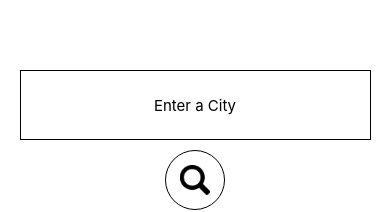
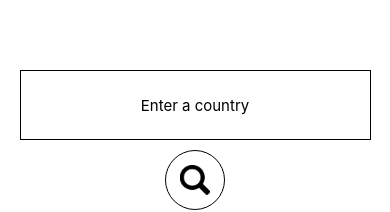
Before and after one commit to Danryg/CityPop, a React Native app: screen /SearchCountry in a window 390 px wide. Shown: the part 184-396 px from the top of the page. Built offline with nearby package versions, Linux system fonts and the light colour scheme.

Commit message:
Fixed so that it is displayed as an input hint

```diff
--- a/src/components/SearchFieldComponent.js
+++ b/src/components/SearchFieldComponent.js
@@ -19,7 +19,7 @@ export class SearchFieldComponent extends Component{
         return (
             <View style={styles.buttonContainer}>
                 {/** Input field*/}
-                <WideTextInput placeholder ='Enter a City' inputHint= {this.props.inputHint} searchTextHandler={this.setSearchText}/>
+                <WideTextInput placeholder ={this.props.inputHint}  searchTextHandler={this.setSearchText}/>
 
                 {/** Search button*/}
                 <TouchableHighlight onPress={()=> this.props.searchHandler(this.state.search)} style={styles.searchButtonContainer}>
```
